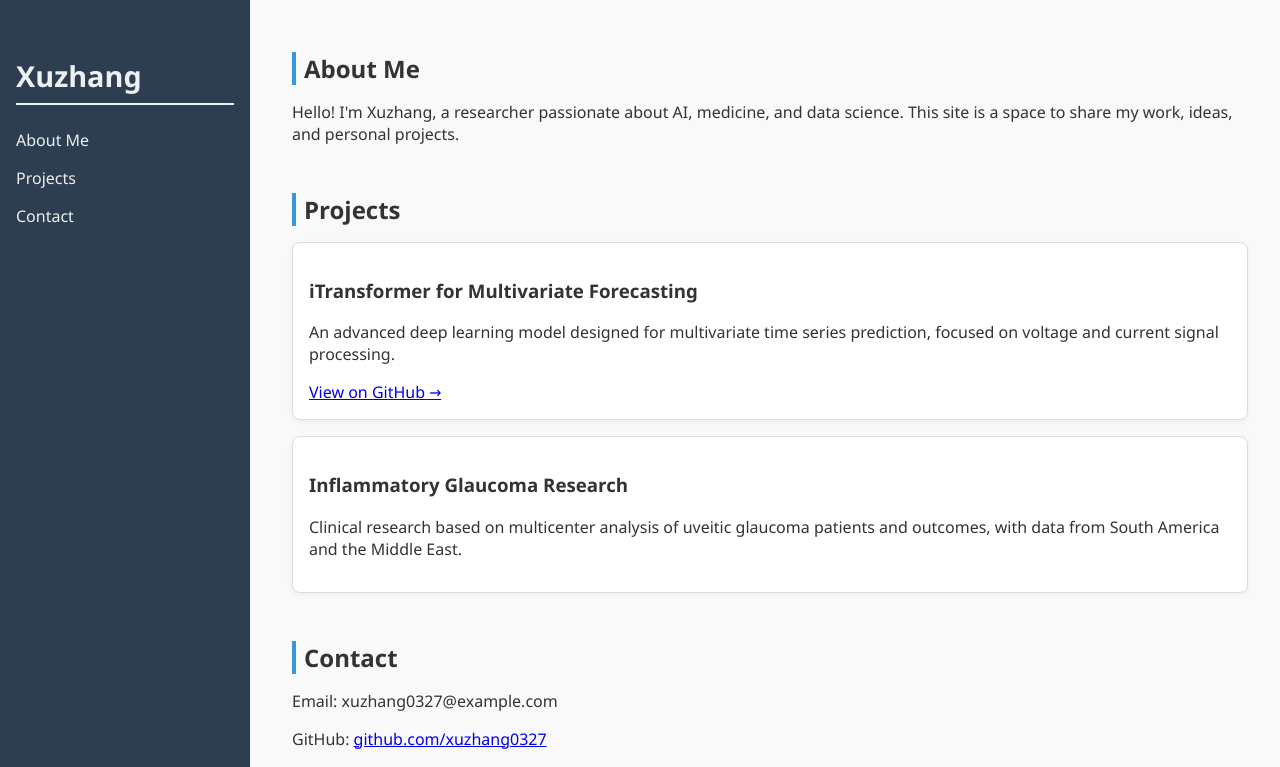
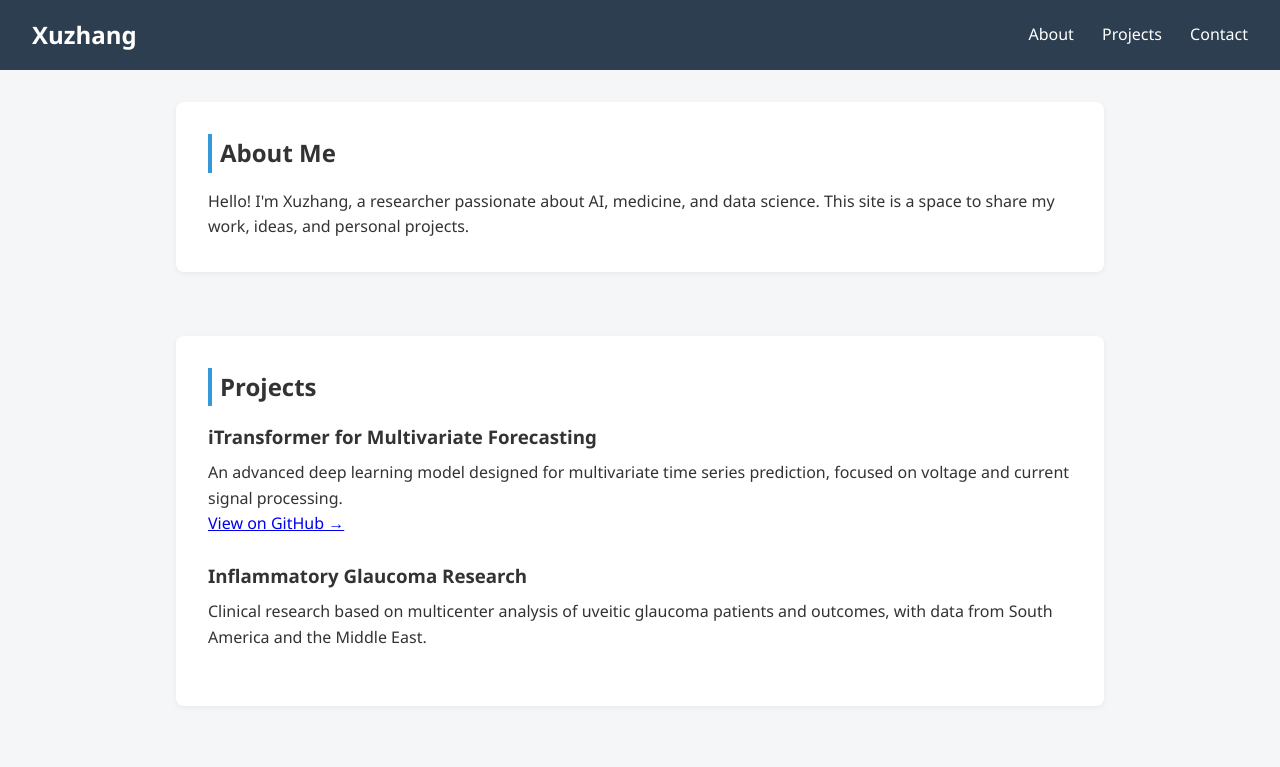
Before and after one commit to xuzhang0327/xuzhang0327.github.io, a plain HTML site: page index.html in a window 1280 px wide. Shown: the top 767 px of the page. Drawn offline with Linux system fonts and the light colour scheme.

Commit message:
Update index.html

```diff
--- a/index.html
+++ b/index.html
@@ -1,91 +1,110 @@
 <!DOCTYPE html>
 <html lang="en">
 <head>
-  <meta charset="UTF-8">
-  <title>Xuzhang | Personal Website</title>
-  <meta name="viewport" content="width=device-width, initial-scale=1.0">
+  <meta charset="UTF-8" />
+  <meta name="viewport" content="width=device-width, initial-scale=1.0"/>
+  <title>Xuzhang | Personal Site</title>
   <style>
     * {
+      margin: 0;
+      padding: 0;
       box-sizing: border-box;
+      scroll-behavior: smooth;
     }
+
     body {
-      margin: 0;
-      font-family: 'Segoe UI', Tahoma, Geneva, Verdana, sans-serif;
-      background-color: #f9f9f9;
+      font-family: 'Segoe UI', sans-serif;
+      background-color: #f4f6f8;
       color: #333;
+      line-height: 1.6;
+    }
+
+    header {
+      background-color: #2c3e50;
+      color: white;
+      padding: 1rem 2rem;
+      position: sticky;
+      top: 0;
+      z-index: 1000;
       display: flex;
-      min-height: 100vh;
+      justify-content: space-between;
+      align-items: center;
     }
-    nav {
-      width: 250px;
-      background-color: #2c3e50;
-      color: #ecf0f1;
-      padding: 2rem 1rem;
-      position: fixed;
-      height: 100%;
+
+    header h1 {
+      font-size: 1.5rem;
     }
-    nav h1 {
-      font-size: 1.8rem;
-      margin-bottom: 1.5rem;
-      border-bottom: 2px solid #ecf0f1;
-      padding-bottom: 0.5rem;
+
+    nav a {
+      color: white;
+      margin-left: 1.5rem;
+      text-decoration: none;
+      font-weight: 500;
+      transition: color 0.3s ease;
     }
-    nav a {
-      display: block;
-      color: #ecf0f1;
-      text-decoration: none;
-      margin: 1rem 0;
-      transition: all 0.3s ease;
-    }
+
     nav a:hover {
       color: #1abc9c;
     }
+
     main {
-      margin-left: 260px;
+      max-width: 960px;
+      margin: 2rem auto;
+      padding: 0 1rem;
+    }
+
+    section {
+      margin-bottom: 4rem;
+      background: white;
       padding: 2rem;
-      flex: 1;
+      border-radius: 8px;
+      box-shadow: 0 2px 6px rgba(0,0,0,0.05);
     }
-    section {
-      margin-bottom: 3rem;
-    }
+
     h2 {
       border-left: 4px solid #3498db;
       padding-left: 0.5rem;
       margin-bottom: 1rem;
     }
-    .project-card {
-      border: 1px solid #ddd;
-      border-radius: 8px;
-      padding: 1rem;
-      margin-bottom: 1rem;
-      background: white;
-      box-shadow: 0 2px 6px rgba(0,0,0,0.05);
+
+    .project {
+      margin-bottom: 1.5rem;
     }
+
+    .project h3 {
+      margin-bottom: 0.5rem;
+    }
+
     footer {
       text-align: center;
       color: #888;
+      padding: 2rem;
       font-size: 0.9rem;
-      margin-top: 4rem;
     }
 
-    @media (max-width: 768px) {
-      nav {
-        display: none;
+    @media (max-width: 600px) {
+      header {
+        flex-direction: column;
+        align-items: flex-start;
       }
-      main {
-        margin: 0;
-        padding: 1rem;
+
+      nav a {
+        margin: 0.5rem 0 0 0;
+        display: inline-block;
       }
     }
   </style>
 </head>
 <body>
+
+  <header>
+    <h1>Xuzhang</h1>
     <nav>
-    <h1>Xuzhang</h1>
-    <a href="#about">About Me</a>
+      <a href="#about">About</a>
       <a href="#projects">Projects</a>
       <a href="#contact">Contact</a>
     </nav>
+  </header>
 
   <main>
     <section id="about">
@@ -96,13 +115,13 @@
     <section id="projects">
       <h2>Projects</h2>
 
-      <div class="project-card">
+      <div class="project">
         <h3>iTransformer for Multivariate Forecasting</h3>
         <p>An advanced deep learning model designed for multivariate time series prediction, focused on voltage and current signal processing.</p>
         <a href="https://github.com/xuzhang0327/iTransformer-project" target="_blank">View on GitHub →</a>
       </div>
 
-      <div class="project-card">
+      <div class="project">
         <h3>Inflammatory Glaucoma Research</h3>
         <p>Clinical research based on multicenter analysis of uveitic glaucoma patients and outcomes, with data from South America and the Middle East.</p>
       </div>
@@ -113,10 +132,11 @@
       <p>Email: xuzhang0327@example.com</p>
       <p>GitHub: <a href="https://github.com/xuzhang0327" target="_blank">github.com/xuzhang0327</a></p>
     </section>
+  </main>
 
   <footer>
     &copy; 2025 Xuzhang | Built with GitHub Pages
   </footer>
-  </main>
+
 </body>
 </html>
```
Lines whose indentation alone changed are shown as unchanged.
